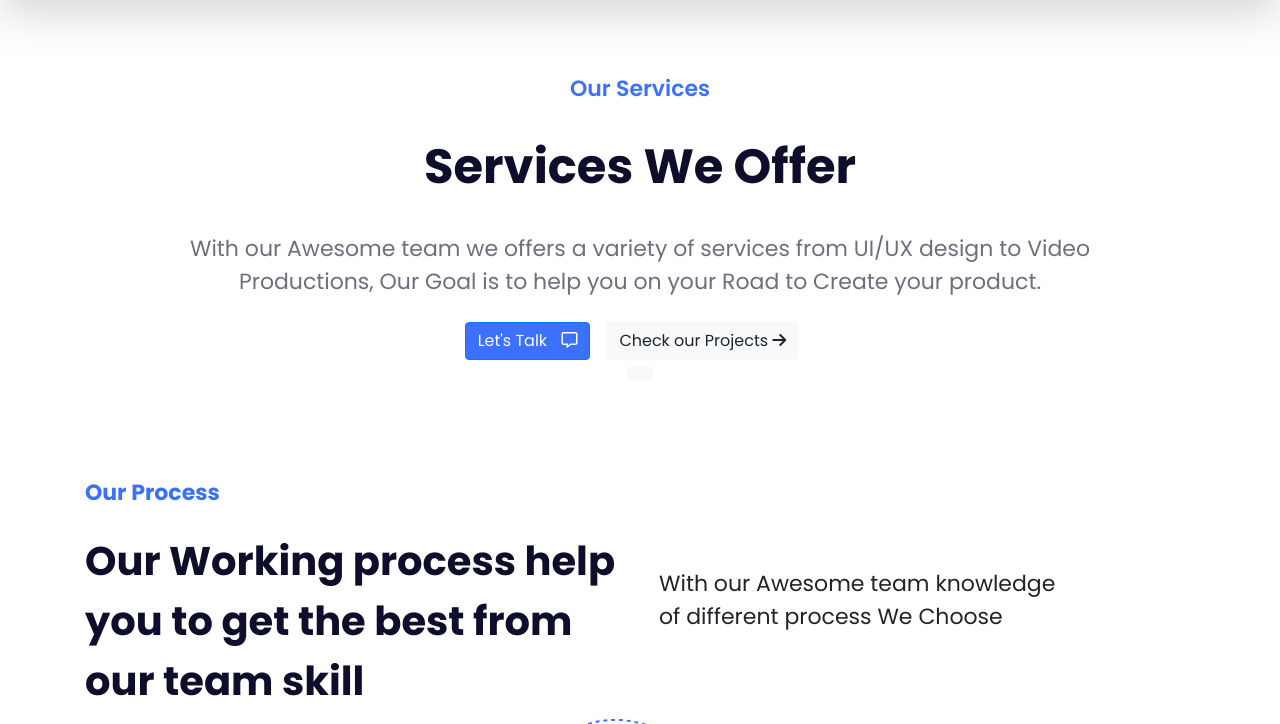
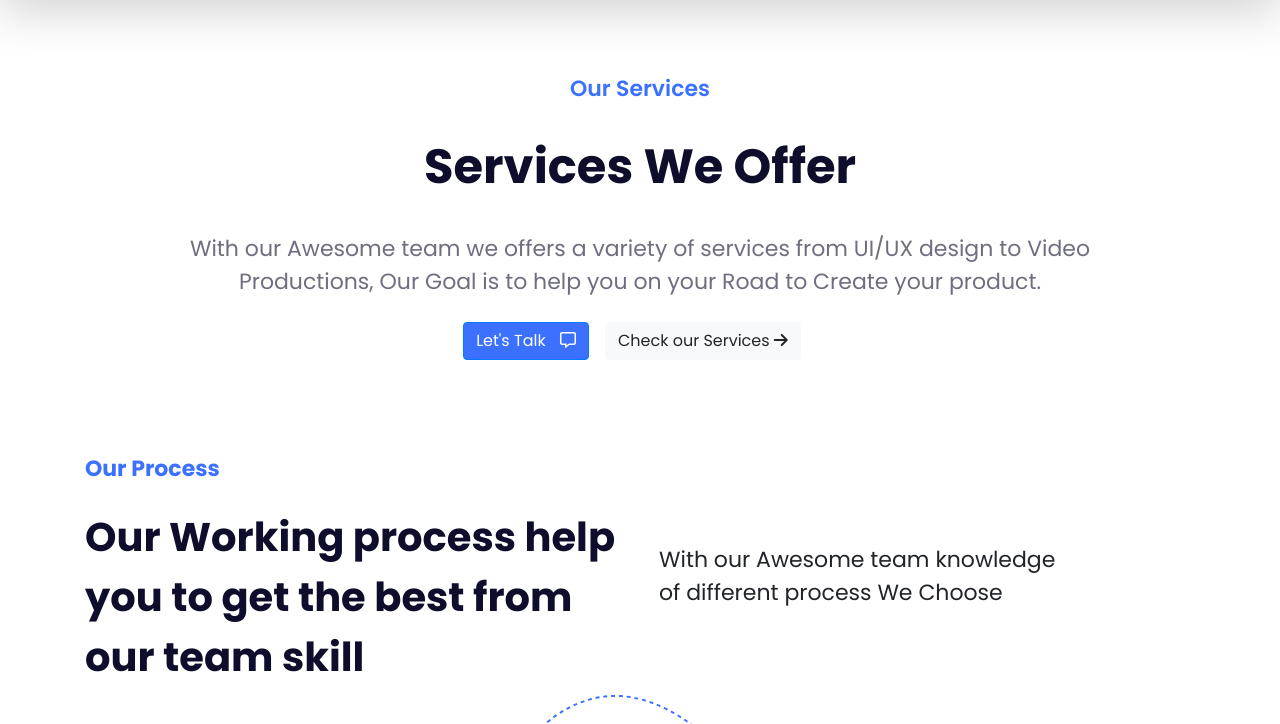
Before and after one commit to shahthedev/Digit, a plain HTML site: page services.html in a window 1280 px wide. Shown: the part 76-800 px from the top of the page. Drawn offline with nearby package versions, Linux system fonts and the light colour scheme.

Commit message:
Update services.html

```diff
--- a/services.html
+++ b/services.html
@@ -67,8 +67,7 @@
               <div class="header-button mt-4 d-flex justify-content-center">
                 <a href="contact.html" class="btn btn-primary main-bg" >Let's Talk <i class="fa-regular fa-message" style="margin-left: 10px;"></i>
                 </a>
-                <a href="projects.html" class="btn btn-light mx-lg-3">Check our Projects <i class="fa-solid fa-arrow-right"></i>               </div>
-                </a>
+                <a href="services.html" class="btn btn-light mx-lg-3">Check our Services <i class="fa-solid fa-arrow-right"></i></a>
               </div>
 
 
```
